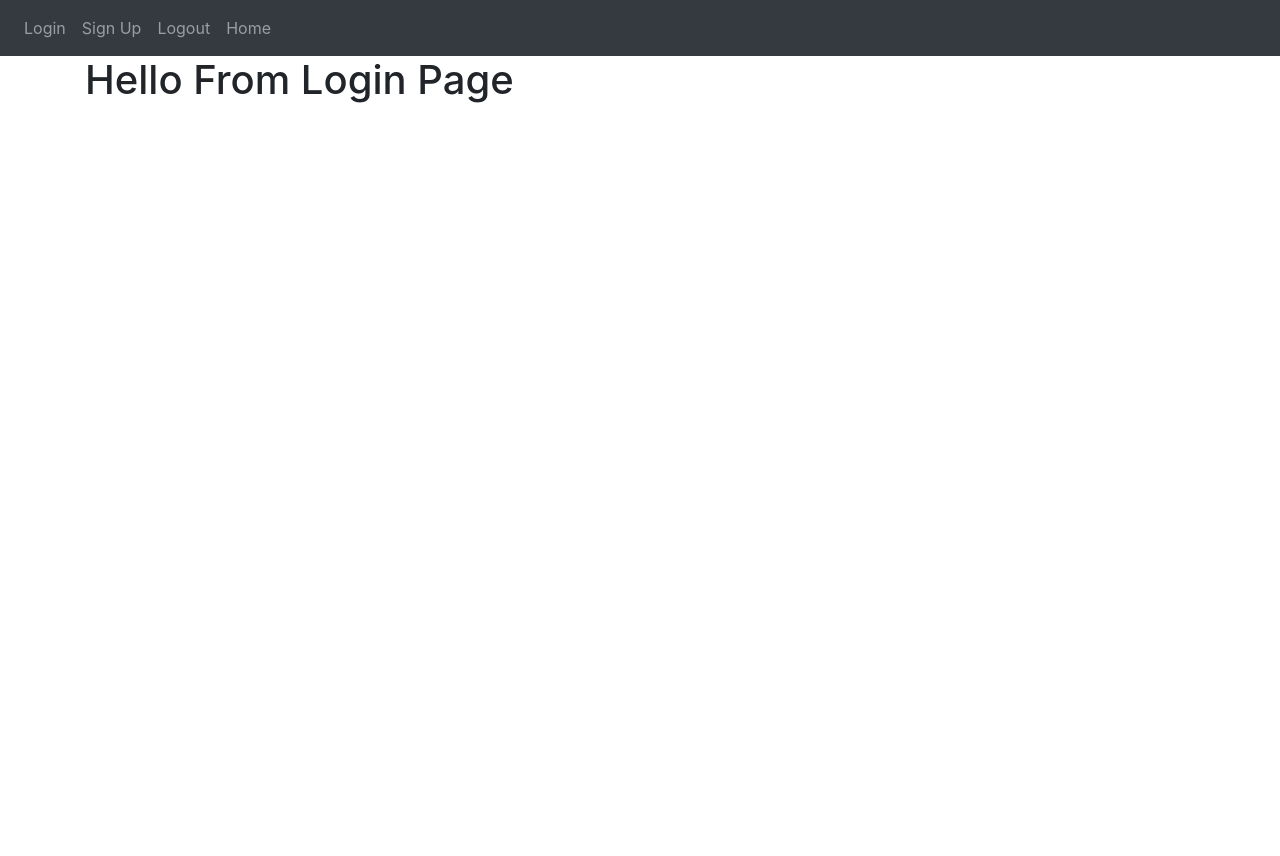
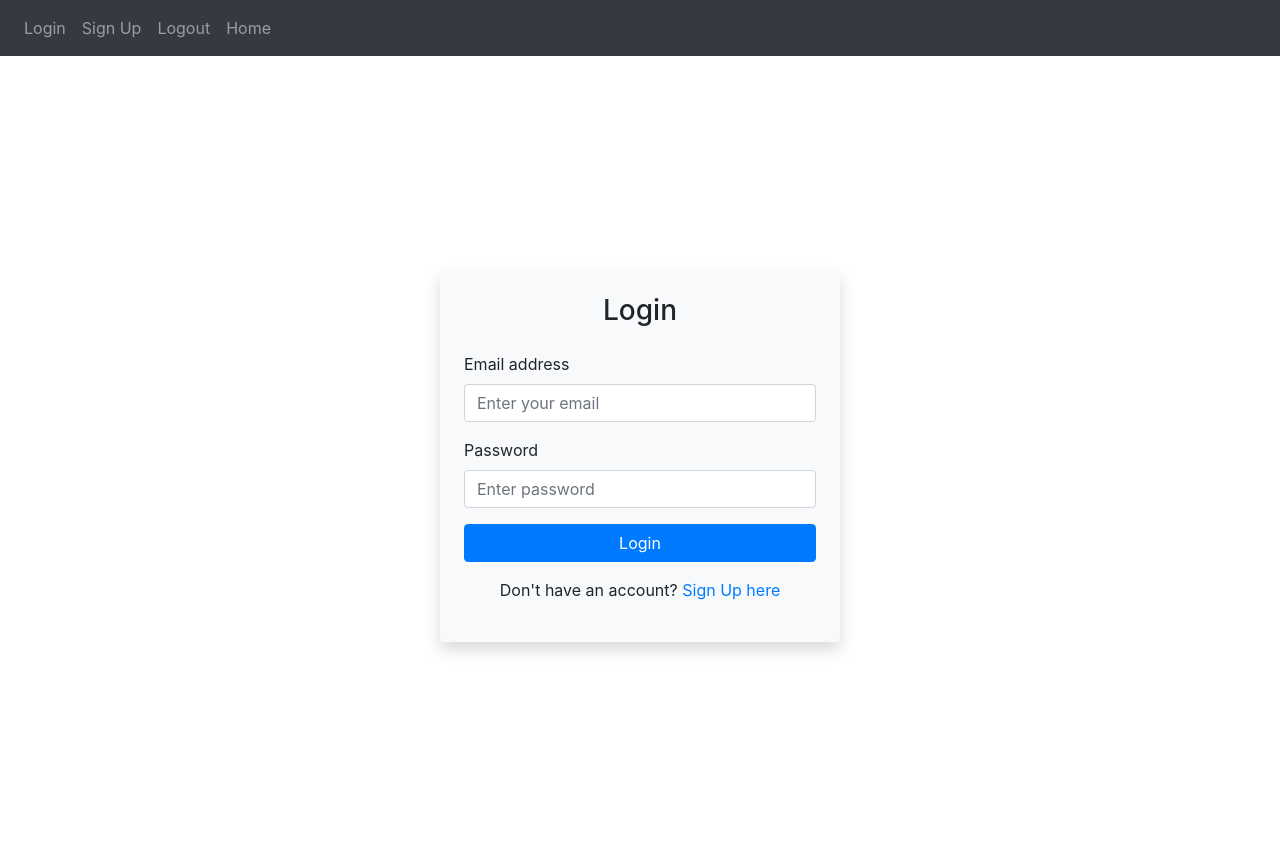
Before and after one commit to sandymosaad/Note-App-Python-Project, a Flask app: page /login in a window 1280 px wide. Before the commit the page ends 103 px from the top, so only its background shows below. Run offline with Flask 3, Linux system fonts and the light colour scheme; some libraries are stand-ins or nearby versions.

Commit message:
Add HTML login form with email, and password fields

```diff
--- a/website/templates/login.html
+++ b/website/templates/login.html
@@ -1,7 +1,44 @@
 {% extends "base.html" %}
 
-<title>{% block title %} Login {% endblock %}</title>
+{% block title %}Login{% endblock %}
+
 {% block content %}
-<h1>Hello From Login Page</h1>
+<div class="d-flex justify-content-center align-items-center vh-100">
+    <form method="POST" class="p-4 rounded shadow bg-light" style="width: 400px;">
+        <h3 class="text-center mb-4">Login</h3>
 
+        <!-- Email -->
+        <div class="form-group mb-3">
+            <label for="email">Email address</label>
+            <input
+                type="email"
+                class="form-control"
+                id="email"
+                name="email"
+                placeholder="Enter your email"
+                required
+            />
+        </div>
+
+        <!-- Password -->
+        <div class="form-group mb-3">
+        <label for="password">Password</label>
+        <input
+            type="password"
+            class="form-control"
+            id="password"
+            name="password"
+            placeholder="Enter password"
+            required
+        />
+        </div>
+
+        <button type="submit" class="btn btn-primary w-100">Login</button>
+
+        <p class="text-center mt-3">
+        Don't have an account?
+        <a href="/sign_up">Sign Up here</a>
+        </p>
+    </form>
+</div>
 {% endblock %}
```
